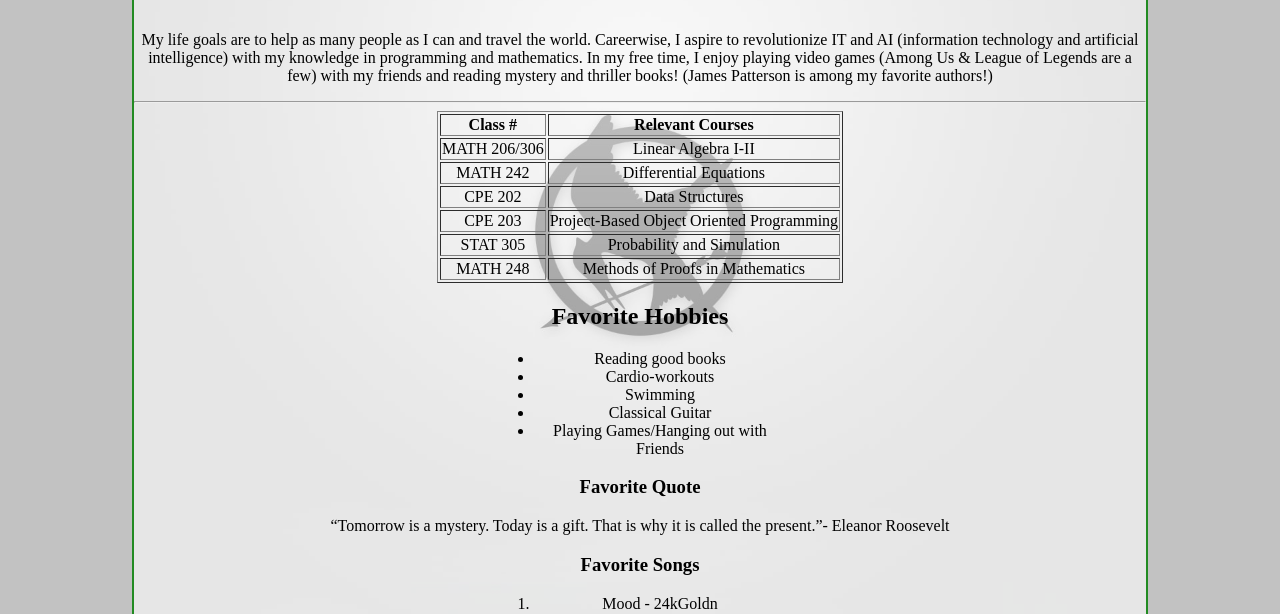
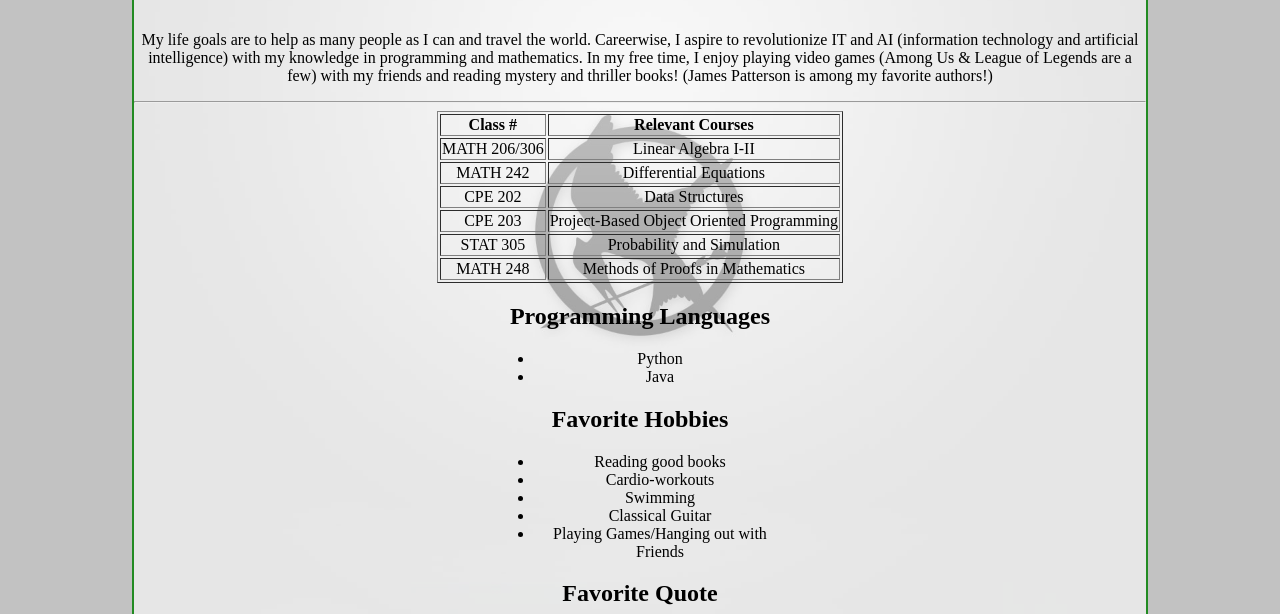
Before and after one commit to taylor-nguyen-987/taylor-nguyen-987.github.io, a plain HTML site: page about.html in a window 1280 px wide. Shown: the part 175-789 px from the top of the page. Drawn offline with Linux system fonts and the light colour scheme; a web font is replaced by a local one.

Commit message:
fixed header size in the about page

```diff
--- a/about.html
+++ b/about.html
@@ -48,6 +48,11 @@
                 <td>Methods of Proofs in Mathematics</td>
             </tr>
         </table>
+        <h2>Programming Languages</h2>
+        <ul>
+            <li>Python</li>
+            <li>Java</li>
+        </ul>
         <h2>Favorite Hobbies</h2>
         <ul>
             <li>Reading good books</li>
@@ -56,9 +61,9 @@
             <li>Classical Guitar</li>
             <li>Playing Games/Hanging out with Friends</li>
         </ul>
-        <h3>Favorite Quote</h3>
+        <h2>Favorite Quote</h2>
         <p>“Tomorrow is a mystery. Today is a gift. That is why it is called the present.”- Eleanor Roosevelt</p>
-        <h3>Favorite Songs</h3>
+        <h2>Favorite Songs</h2>
         <ol>
             <li>Mood - 24kGoldn</li>
             <li>Ocean - Martin Garrix</li>
```
